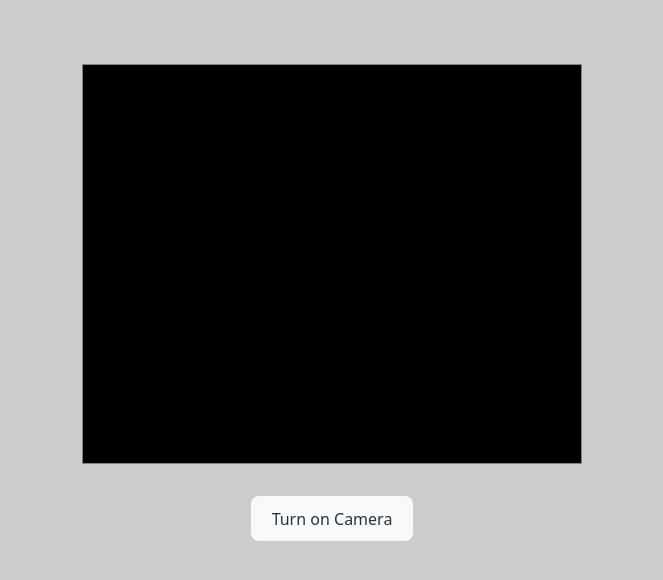
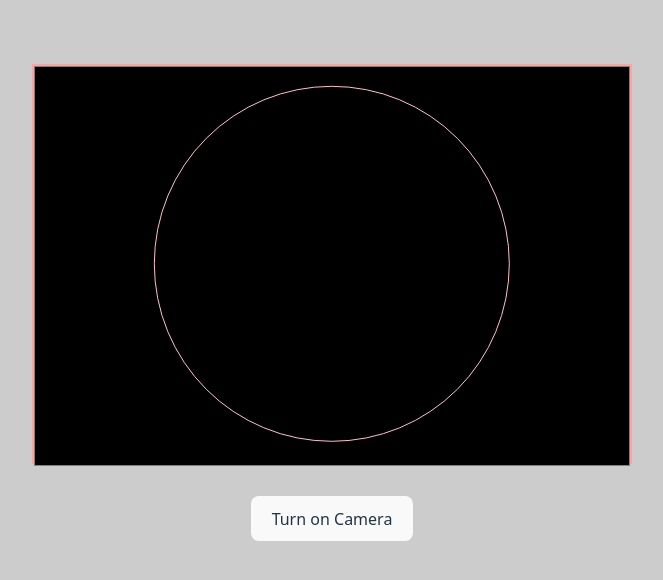
Before and after one commit to LetMeDream/FaceAPI, a React (Vite) app: page / in a window 1280 px wide. Shown: the top 580 px of the page, without its empty margins (308-971 px from the left). Built offline with nearby package versions, Linux system fonts and the light colour scheme.

Commit message:
feat: tons of feats

```diff
--- a/src/App.jsx
+++ b/src/App.jsx
@@ -6,7 +6,12 @@ import * as faceapi from 'face-api.js'
 
 function App() {
   const [isCameraShown, setIsCameraShown] = useState(false)
+  const [isPlaying, setIsPlaying] = useState(false)
   const [faceRectangle, setFaceRectangle] = useState({
+    topLeft: { x: 0, y: 0},
+    bottomRight: { x: 0, y: 0}
+  })
+  const [adjustedFaceRectangle, setAdjustedFaceRectangle] = useState({
     topLeft: { x: 0, y: 0},
     bottomRight: { x: 0, y: 0}
   })
@@ -26,6 +31,7 @@ function App() {
     )
   }
 
+
   /* Tracking face rectangle */
   /* useEffect(() => {
     console.log('TopLeft. X: ' + faceRectangle?.topLeft?.x + ', Y:' + faceRectangle?.topLeft?.x)
@@ -40,6 +46,7 @@ function App() {
   const activateCamera = async () => {
     if (!isCameraShown){
       setIsCameraShown(true)
+      setIsPlaying(true)
       const video = document.getElementById('video')
       console.log(video)
       try {
@@ -54,6 +61,7 @@ function App() {
       }
     } else {
       setIsCameraShown(false)
+      setIsPlaying(false)
       setExpression(null)
       let canvas = document.getElementById('overlay')
       let context = canvas.getContext('2d');
@@ -85,13 +93,13 @@ function App() {
   /* Function to be played on video load .
   *  Will Load MODELS and start Detection and drawing.
   */
-  const onPlay = async () => {
+  /* const onPlay = async () => {
       const video = document.getElementById('video')
       const canvas = document.getElementById('overlay')
       const context = canvas.getContext('2d');
       const dims = faceapi.matchDimensions(canvas, video, true);
 
-      /* Function that detects and draws faces */
+      //  Function that detects and draws faces
       async function detect () {
         // console here gives an array of undefined
 
@@ -108,12 +116,12 @@ function App() {
             const resizedResults = faceapi.resizeResults(fullFaceDescriptions, dims);
 
             context.clearRect(0, 0, canvas.width, canvas.height);
-            faceapi.draw.drawDetections(canvas, resizedResults);
-            faceapi.draw.drawFaceLandmarks(canvas, resizedResults);
-            faceapi.draw.drawFaceExpressions(canvas, resizedResults, 0.05);
+          faceapi.draw.drawDetections(canvas, resizedResults);
+            // faceapi.draw.drawFaceLandmarks(canvas, resizedResults);
+            // faceapi.draw.drawFaceExpressions(canvas, resizedResults, 0.05);
 
             if (resizedResults) {
-              /* Storing rectangle position */
+              // Storing rectangle position/
               const newFaceRectangle = {
                 topLeft: {
                   x: resizedResults.detection.box.topLeft.x,
@@ -124,16 +132,44 @@ function App() {
                   y: resizedResults.detection.box.bottomRight.y
                 }
               }
+              // Draw smaller rectangle
+              const margin = 20; // Margin for the smaller rectangle
+              const smallRect = {
+                topLeft: {
+                  x: resizedResults.detection.box.topLeft.x + 2*margin,
+                  y: resizedResults.detection.box.topLeft.y + margin
+                },
+                bottomRight: {
+                  x: resizedResults.detection.box.bottomRight.x - 2*margin,
+                  y: resizedResults.detection.box.bottomRight.y - margin
+                }
+              }
+
+              context.strokeStyle = 'red';
+              context.lineWidth = 2;
+              context.strokeRect(
+                smallRect.topLeft.x,
+                smallRect.topLeft.y,
+                smallRect.bottomRight.x - smallRect.topLeft.x,
+                smallRect.bottomRight.y - smallRect.topLeft.y
+              );
+
               // Check if the new coordinates are different from the current ones
               if (areRectanglesDifferent(newFaceRectangle, faceRectangle)) {
-                setFaceRectangle(newFaceRectangle)
+                setFaceRectangle(newFaceRectangle),
+                setAdjustedFaceRectangle(smallRect)
               }
               else if (areRectanglesDifferent(faceRectangle, { topLeft: { x: 0, y: 0 }, bottomRight: { x: 0, y: 0 } } )) {
                 setFaceRectangle({
                   topLeft: { x: 0, y: 0 },
                   bottomRight: { x: 0, y: 0 }
                 })
+                setAdjustedFaceRectangle({
+                  topLeft: { x: 0, y: 0 },
+                  bottomRight: { x: 0, y: 0 }
+                })
               }
+
 
               // Set current expression
               let expressions = resizedResults?.expressions
@@ -181,7 +217,7 @@ function App() {
       if (isCameraShown) {
 
         const MODEL_URL = "models";
-        Promise.all([ /* Load required models */
+        Promise.all([ // Load required models
             faceapi.nets.tinyFaceDetector.loadFromUri(MODEL_URL),
             faceapi.nets.faceRecognitionNet.loadFromUri(MODEL_URL),
             faceapi.nets.faceLandmark68Net.loadFromUri(MODEL_URL),
@@ -193,6 +229,138 @@ function App() {
             console.log(err)
         });
       }
+  } */
+
+  const onPlay = async () => {
+      const video = document.getElementById('video');
+      const canvas = document.getElementById('overlay');
+      const context = canvas.getContext('2d');
+      const dims = faceapi.matchDimensions(canvas, video, true);
+
+      async function detect() {
+          if (video && canvas) {
+              const fullFaceDescriptions = await faceapi.detectSingleFace(video, new faceapi.TinyFaceDetectorOptions({ inputSize: 160 }))
+                  .withFaceLandmarks()
+                  .withFaceDescriptor()
+                  .withFaceExpressions()
+                  .withAgeAndGender();
+
+              if (fullFaceDescriptions) {
+                  const resizedResults = faceapi.resizeResults(fullFaceDescriptions, dims);
+                  context.clearRect(0, 0, canvas.width, canvas.height);
+
+                  // 🔹 1. Obtener la detección original
+                  const originalBox = resizedResults.detection.box;
+
+                  // 🔹 2. Reflejar las coordenadas X para que coincidan con el video espejado
+                  const mirroredBox = {
+                      x: canvas.width - (originalBox.x + originalBox.width),
+                      y: originalBox.y,
+                      width: originalBox.width,
+                      height: originalBox.height
+                  };
+
+                  // 🔹 3. Dibujar el rectángulo principal reflejado
+                  context.strokeStyle = 'red';
+                  context.lineWidth = 2;
+                  context.strokeRect(mirroredBox.x, mirroredBox.y, mirroredBox.width, mirroredBox.height);
+
+                  // 🔹 4. Dibujar un rectángulo más pequeño dentro del principal
+                  const margin = 20; // Margen del rectángulo pequeño
+                  const smallRect = {
+                      x: mirroredBox.x +  margin,
+                      y: mirroredBox.y + margin,
+                      width: mirroredBox.width - 2 * margin,
+                      height: mirroredBox.height - 2 * margin
+                  };
+
+                  context.strokeStyle = 'blue'; // Color diferente para el cuadro pequeño
+                  context.lineWidth = 2;
+                  context.strokeRect(smallRect.x, smallRect.y, smallRect.width, smallRect.height);
+
+                  // 🔹 5. Actualizar el estado con las nuevas coordenadas reflejadas
+                  const newFaceRectangle = {
+                      topLeft: { x: mirroredBox.x, y: mirroredBox.y },
+                      bottomRight: { x: mirroredBox.x + mirroredBox.width, y: mirroredBox.y + mirroredBox.height }
+                  };
+
+                  const newSmallRectangle = {
+                      topLeft: { x: smallRect.x, y: smallRect.y },
+                      bottomRight: { x: smallRect.x + smallRect.width, y: smallRect.y + smallRect.height }
+                  };
+
+                  if (areRectanglesDifferent(newFaceRectangle, faceRectangle)) {
+                      setFaceRectangle(newFaceRectangle);
+                      setAdjustedFaceRectangle(newSmallRectangle);
+                  } else if (areRectanglesDifferent(faceRectangle, { topLeft: { x: 0, y: 0 }, bottomRight: { x: 0, y: 0 } })) {
+                      setFaceRectangle({ topLeft: { x: 0, y: 0 }, bottomRight: { x: 0, y: 0 } });
+                      setAdjustedFaceRectangle({ topLeft: { x: 0, y: 0 }, bottomRight: { x: 0, y: 0 } });
+                  }
+
+                  // 🔹 6. Detectar estado de ánimo y reflejar su posición
+                  let expressions = resizedResults?.expressions;
+                  if (expressions) {
+                      let currentExpression = Object.entries(expressions).reduce((max, current) => max[1] > current[1] ? max : current);
+                      setExpression(currentExpression);
+                  }
+
+                  // 🔹 7. Detectar edad y género reflejados
+                  let ageGenderResults = fullFaceDescriptions;
+                  if (Object.entries(ageGenderResults).length) {
+                      const now = Date.now();
+                      if (now - lastAgeUpdate > ageUpdateInterval) {
+                          ageGenderResults = await faceapi.detectSingleFace(video, new faceapi.TinyFaceDetectorOptions({ inputSize: 160 }))
+                              .withAgeAndGender();
+                          lastAgeUpdate = now;
+                      }
+
+                      if (ageGenderResults) {
+                          const { age, gender, genderProbability } = ageGenderResults;
+                          const interpolatedAge = interpolateAgePredictions(age);
+
+                          new faceapi.draw.DrawTextField(
+                              [
+                                  `${faceapi.utils.round(interpolatedAge, 0)} years`,
+                                  `${gender} (${faceapi.utils.round(genderProbability)})`
+                              ],
+                              { x: mirroredBox.x + mirroredBox.width, y: (mirroredBox.y + mirroredBox.height) } // Ajustar posición reflejada
+                          ).draw(canvas);
+                      }
+                  }
+              }
+          }
+
+          requestAnimationFrame(detect);
+      }
+
+      if (isCameraShown) {
+          const MODEL_URL = "models";
+          Promise.all([
+              faceapi.nets.tinyFaceDetector.loadFromUri(MODEL_URL),
+              faceapi.nets.faceRecognitionNet.loadFromUri(MODEL_URL),
+              faceapi.nets.faceLandmark68Net.loadFromUri(MODEL_URL),
+              faceapi.nets.faceExpressionNet.loadFromUri(MODEL_URL),
+              faceapi.nets.ageGenderNet.loadFromUri(MODEL_URL)
+          ]).then(() => {
+              detect();
+          }).catch((err) => {
+              console.log(err);
+          });
+      }
+  };
+
+
+
+  const onPause = () => {
+    let video = document.getElementById('video')
+    video.pause()
+    setIsPlaying(false)
+  }
+
+  const onResume = () => {
+    let video = document.getElementById('video')
+    video.play()
+    setIsPlaying(true)
   }
 
   return (
@@ -205,19 +373,39 @@ function App() {
 
         <CameraContainer onPlay={onPlay} />
 
-        <button onClick={activateCamera}>
-          Turn { isCameraShown ? 'off': 'on' } Camera
-        </button>
+        <div className='flex gap-1'>
+          <button onClick={activateCamera}>
+            Turn { isCameraShown ? 'off': 'on' } Camera
+          </button>
+          {
+            isCameraShown ? (
+              <button onClick={isPlaying ? onPause : onResume}>
+                { isPlaying ? 'Pause' : 'Resume' }
+              </button>
+            ) : null
+          }
+        </div>
 
         {
           isCameraShown ? (
-            <div className='info'>
+            <div className='info flex flex-col gap-2'>
               <div className="mood border border-blue-100 p-4 rounded">
-                Current mood:
-                <div className='text-red-500'>
+                Current Mood: &nbsp;
+                <span className='text-slate-500'>
                   {expression?.[0] || ''}
-                </div>
-
+                </span>
+              </div>
+              <div className="mood border border-blue-100 p-4 rounded">
+                Current Position: &nbsp;
+                <span className='text-slate-500'>
+                  {faceRectangle?.topLeft?.x || ''}
+                </span>
+              </div>
+              <div className="mood border border-blue-100 p-4 rounded">
+                Current Adjusted Position: &nbsp;
+                <span className='text-slate-500'>
+                  {adjustedFaceRectangle?.topLeft?.x || ''}
+                </span>
               </div>
             </div>
           ) : null
--- a/src/components/CameraContainer/CameraContainer.css
+++ b/src/components/CameraContainer/CameraContainer.css
@@ -3,18 +3,13 @@
   box-sizing: border-box;
 }
 
-.camera-container {
-  max-width: min(100%, 600px);
-  width:500px;
-  height: 400px;
-  position: relative;
-  background-color: aqua;
-}
+
 
 #video {
   width: 100%;
   height: 400px;
   background-color: black;
+  transform: scaleX(-1);
 }
 
 #overlay {
@@ -25,3 +20,34 @@
   width: 100%;
   height: 400px;
 }
+
+.camera-container {
+  max-width: max(100%, 600px);
+  width: 600px;
+  height: 400px; /* Altura del padre de la .mask y .circle-focus */
+  position: relative;
+  background-color: aqua;
+}
+
+.circle-focus {
+  height: 90%; /* 90% del padre; 360px */
+  aspect-ratio: 1/1;
+  position: absolute;
+  border: 1px solid pink;
+  top: 50%;
+  left: 50%;
+  transform: translate(-50%, -50%);
+  border-radius: 100%;
+}
+
+.mask {
+  position: absolute;
+  top: 0;
+  left: 0;
+  width: 100%;
+  height: 100%;
+  background: rgba(0, 0, 0, 0.75); /* Oscurece el fondo */
+  -webkit-mask-image: radial-gradient(circle 180px at center, transparent 180px, black 160px); /* La mitad de 360px; el diametro del .circle-focus */
+  mask-image: radial-gradient(circle 180px at center, transparent 180px, black 160px);
+  pointer-events: none; /* Evita que bloquee interacciones con el video */
+}
--- a/src/components/CameraContainer/CameraContainer.jsx
+++ b/src/components/CameraContainer/CameraContainer.jsx
@@ -2,8 +2,9 @@ import React from 'react'
 import './CameraContainer.css'
 
 const CameraContainer = ({onPlay}) => {
+
   return (
-        <div className='camera-container'>
+        <div className='camera-container border-2 border-red-300'>
           <video
             autoPlay
             playsInline
@@ -12,9 +13,14 @@ const CameraContainer = ({onPlay}) => {
             className="camera"
             onLoadedMetadata={() => onPlay(this)}
           ></video>
+
+          <div className="mask"></div>
           <canvas
             id='overlay'
           />
+          <div className='circle-focus'>
+
+          </div>
         </div>
 
   )
```
